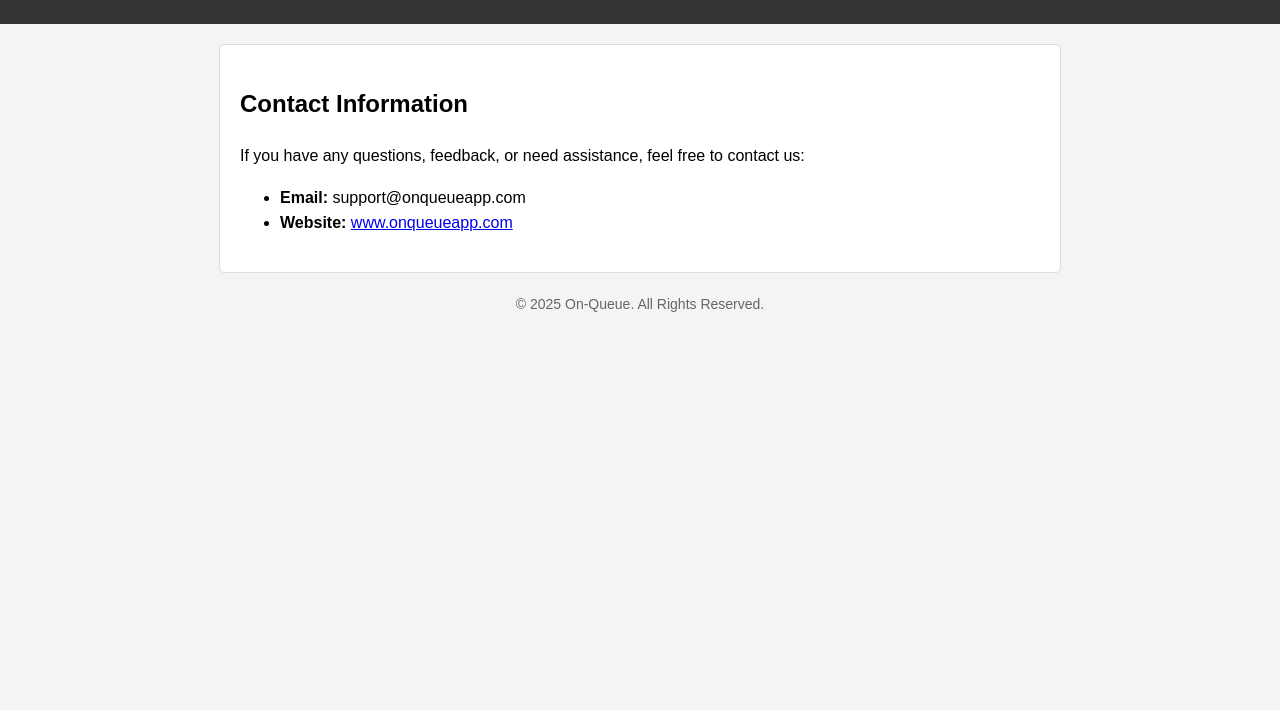
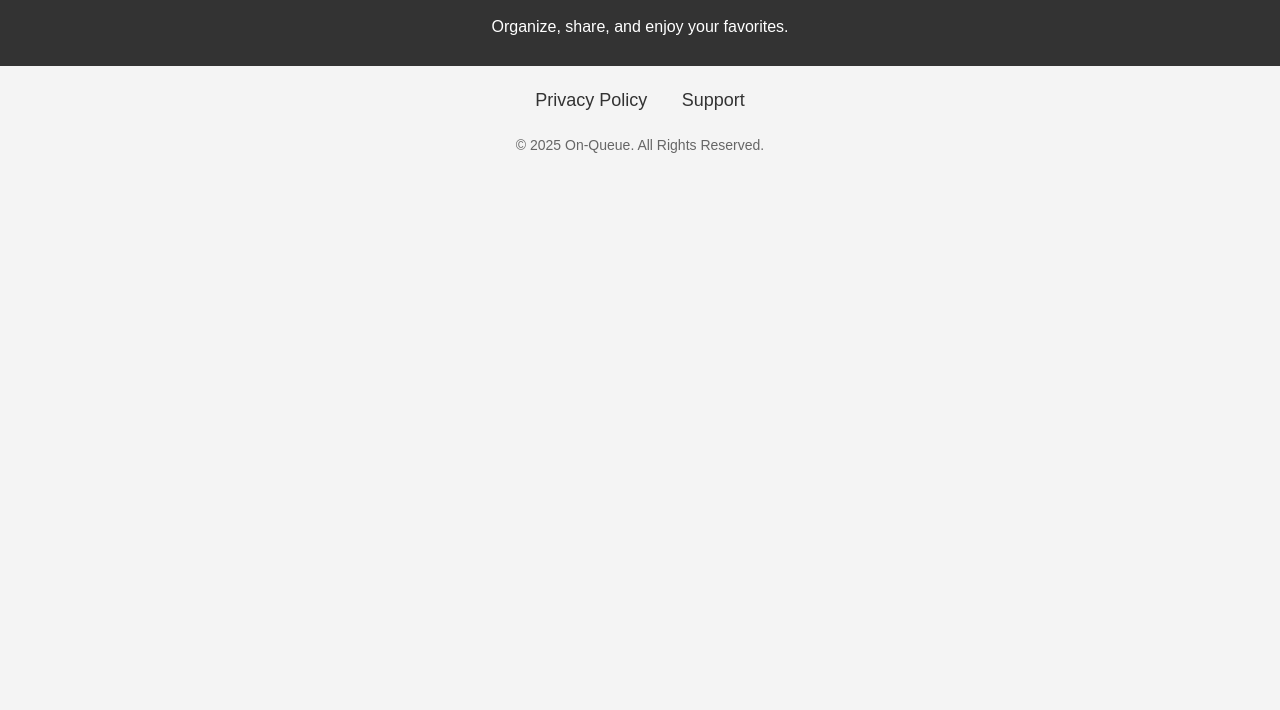
Before and after one commit to mschlicht/on-queue, a plain HTML site: page index.html in a window 1280 px wide. Shown: the part 90-800 px from the top of the page. Drawn offline with Linux system fonts and the light colour scheme.

Commit message:
update index.html

```diff
--- a/index.html
+++ b/index.html
@@ -3,7 +3,7 @@
 <head>
   <meta charset="UTF-8">
   <meta name="viewport" content="width=device-width, initial-scale=1.0">
-  <title>Support</title>
+  <title>On-Queue</title>
   <style>
     body {
       font-family: Arial, sans-serif;
@@ -18,13 +18,18 @@
       padding: 10px 20px;
       text-align: center;
     }
-    section {
-      max-width: 800px;
-      margin: 20px auto;
-      padding: 20px;
-      background: #fff;
-      border: 1px solid #ddd;
-      border-radius: 5px;
+    nav {
+      margin: 20px 0;
+      text-align: center;
+    }
+    nav a {
+      text-decoration: none;
+      color: #333;
+      margin: 0 15px;
+      font-size: 18px;
+    }
+    nav a:hover {
+      color: #007BFF;
     }
     footer {
       text-align: center;
@@ -36,17 +41,14 @@
 </head>
 <body>
   <header>
-    <h1>Support</h1>
+    <h1>Welcome to On-Queue</h1>
+    <p>Organize, share, and enjoy your favorites.</p>
   </header>
 
-  <section>
-    <h2>Contact Information</h2>
-    <p>If you have any questions, feedback, or need assistance, feel free to contact us:</p>
-    <ul>
-      <li><strong>Email:</strong> support@onqueueapp.com</li>
-      <li><strong>Website:</strong> <a href="https://onqueueapp.com" target="_blank">www.onqueueapp.com</a></li>
-    </ul>
-  </section>
+  <nav>
+    <a href="privacy-policy.html">Privacy Policy</a>
+    <a href="support.html">Support</a>
+  </nav>
 
   <footer>
     <p>&copy; 2025 On-Queue. All Rights Reserved.</p>
```
